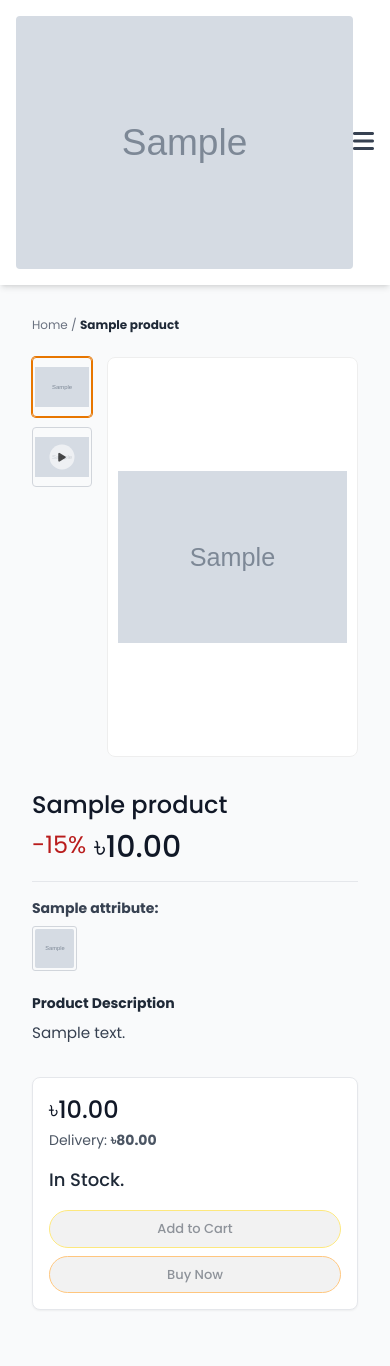
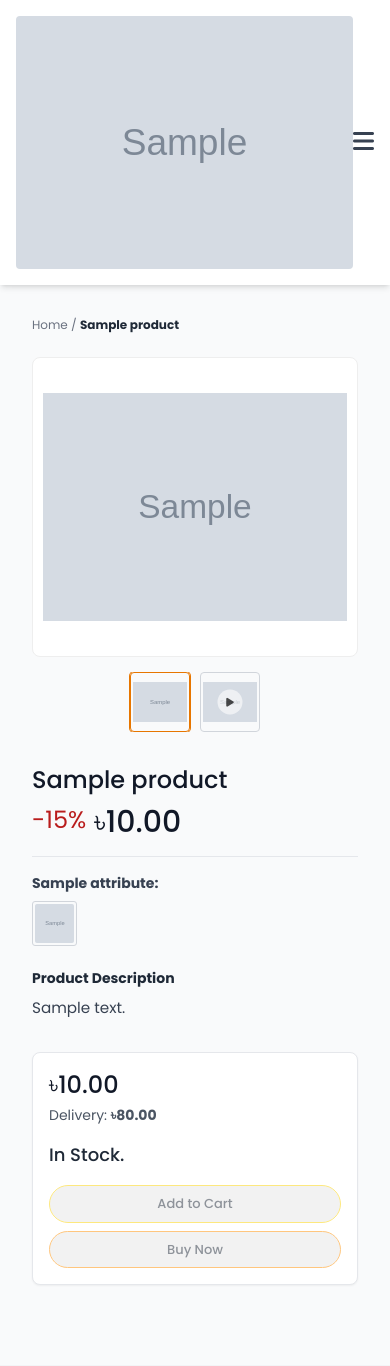
Before and after one commit to arifulislamjihad/demo.fnfbazar.xyz, a Django app: a page that uses templates/shop/product_detail.html in a window 390 px wide. Shown: the top 1366 px of the page. Run offline with Django 5.2, Linux system fonts and the light colour scheme; tables that the repository leaves empty hold one stand-in row (values such as "Sample post"); grey boxes marked "Sample" are stand-in pictures; some libraries are stand-ins or nearby versions.

Commit message:
shop page fix

```diff
--- a/templates/shop/home.html
+++ b/templates/shop/home.html
@@ -158,10 +158,10 @@
         <div onclick="window.location.href='{% url 'shop:product_detail' product.slug %}'"
              class="bg-white rounded-xl shadow-lg hover:-translate-y-2 transition duration-300 overflow-hidden flex flex-col h-full border border-gray-100 hover:border-purple-200 group cursor-pointer">
 
-            <div class="h-52 w-full p-2 bg-white flex items-center justify-center relative overflow-hidden">
+            <div class="h-52 w-full bg-white relative overflow-hidden">
                 {% if product.image %}
                 <img src="{{ product.image.url }}"
-                     class="h-full w-auto max-w-full object-contain group-hover:scale-110 transition duration-500"
+                     class="w-full h-full object-cover group-hover:scale-110 transition duration-500"
                      alt="{{ product.name }}">
                 {% else %}
                 <div class="flex items-center justify-center h-full w-full bg-gray-100 text-gray-300">
--- a/templates/shop/product_detail.html
+++ b/templates/shop/product_detail.html
@@ -28,15 +28,69 @@
     .variant-color-fill { width: 100%; height: 100%; border-radius: 1px; }
     .variant-input:checked + .variant-img-box { border-color: #e77600; box-shadow: 0 0 0 2px #e77600; }
 
-    /* GALLERY */
-    .gallery-container { display: flex; gap: 15px; }
-    .thumbnail-list { display: flex; flex-direction: column; gap: 10px; width: 60px; }
+    /* --- RESPONSIVE GALLERY CSS (UPDATED) --- */
+    .gallery-container {
+        display: flex;
+        gap: 15px;
+        /* Mobile Default: Stacked (Thumbnails below image) */
+        flex-direction: column-reverse;
+    }
+
+    .thumbnail-list {
+        display: flex;
+        gap: 10px;
+        /* Mobile Default: Horizontal Row */
+        flex-direction: row;
+        width: 100%;
+        overflow-x: auto; /* Allow scrolling if many images */
+        justify-content: center;
+    }
+
     .thumbnail-item {
-        width: 100%; height: 60px; border: 1px solid #d1d5db; border-radius: 4px;
-        padding: 2px; cursor: pointer; overflow: hidden; position: relative;
+        width: 60px; /* Fixed width for thumbnails */
+        height: 60px;
+        border: 1px solid #d1d5db;
+        border-radius: 4px;
+        padding: 2px;
+        cursor: pointer;
+        overflow: hidden;
+        position: relative;
+        flex-shrink: 0; /* Prevent squeezing on mobile */
     }
+
     .thumbnail-item:hover, .thumbnail-item.active { border-color: #e77600; box-shadow: 0 0 0 1px #e77600; }
     .thumbnail-item img { width: 100%; height: 100%; object-fit: contain; }
+
+    .main-media-area {
+        flex: 1;
+        display: flex;
+        justify-content: center;
+        align-items: center;
+        border: 1px solid #eee;
+        border-radius: 8px;
+        padding: 10px;
+        background: #fff;
+        min-height: 300px; /* Smaller height for mobile */
+    }
+
+    /* --- DESKTOP OVERRIDES (Screens larger than 768px) --- */
+    @media (min-width: 768px) {
+        .gallery-container {
+            flex-direction: row; /* Back to Side-by-Side */
+        }
+        .thumbnail-list {
+            flex-direction: column; /* Back to Vertical Column */
+            width: 60px;
+            overflow-x: visible;
+            justify-content: flex-start;
+        }
+        .thumbnail-item {
+            width: 100%; /* Fill container width */
+        }
+        .main-media-area {
+            min-height: 400px; /* Original height for desktop */
+        }
+    }
 
     .play-icon {
         position: absolute; top: 50%; left: 50%; transform: translate(-50%, -50%);
@@ -45,11 +99,6 @@
         align-items: center; justify-content: center;
     }
 
-    .main-media-area {
-        flex: 1; display: flex; justify-content: center; align-items: center;
-        border: 1px solid #eee; border-radius: 8px; padding: 10px; background: #fff;
-        min-height: 400px;
-    }
     .hidden-media { display: none !important; }
 
     /* Buttons */
@@ -60,7 +109,6 @@
     .btn-disabled { opacity: 0.5; cursor: not-allowed !important; background: #e7e7e7 !important; }
 
     /* --- CKEDITOR CONTENT FIX --- */
-    /* This restores lists, bold, and other formatting inside the description */
     .ck-content {
         color: #374151; /* gray-700 */
         font-size: 0.95rem;
@@ -112,8 +160,7 @@
     <div class="flex flex-col md:flex-row gap-8">
 
         <div class="w-full md:w-5/12">
-            <div class="sticky top-4">
-                <div class="gallery-container">
+            <div class="md:sticky md:top-4"> <div class="gallery-container">
 
                     <div class="thumbnail-list">
                         {% if product.image %}
@@ -146,13 +193,13 @@
                     <div class="main-media-area">
                         <img id="main-product-image"
                              src="{% if product.image %}{{ product.image.url }}{% endif %}"
-                             class="w-full h-auto object-contain max-h-[550px] transition-opacity duration-300">
+                             class="w-full h-auto object-contain max-h-[400px] md:max-h-[550px] transition-opacity duration-300">
 
-                        <video id="main-product-video" controls class="w-full max-h-[550px] hidden-media">
+                        <video id="main-product-video" controls class="w-full max-h-[400px] md:max-h-[550px] hidden-media">
                             <source id="video-source" src="" type="video/mp4">
                         </video>
 
-                        <iframe id="main-youtube-frame" class="w-full h-[400px] hidden-media"
+                        <iframe id="main-youtube-frame" class="w-full h-[300px] md:h-[400px] hidden-media"
                                 src="" frameborder="0"
                                 allow="accelerometer; autoplay; clipboard-write; encrypted-media; gyroscope; picture-in-picture"
                                 allowfullscreen>
@@ -208,7 +255,7 @@
         </div>
 
         <div class="w-full md:w-3/12">
-            <div class="border rounded-lg p-4 bg-white shadow-sm sticky top-4">
+            <div class="border rounded-lg p-4 bg-white shadow-sm md:sticky md:top-4">
                 <div class="text-2xl font-medium text-gray-900 mb-1">৳<span id="buy-box-price">{{ product.price }}</span></div>
                 <div class="text-sm text-gray-600 mb-4">Delivery: <strong>৳80.00</strong></div>
 
```
Also changed, not shown: templates/shop/product_list.html (+6 -14 lines).
